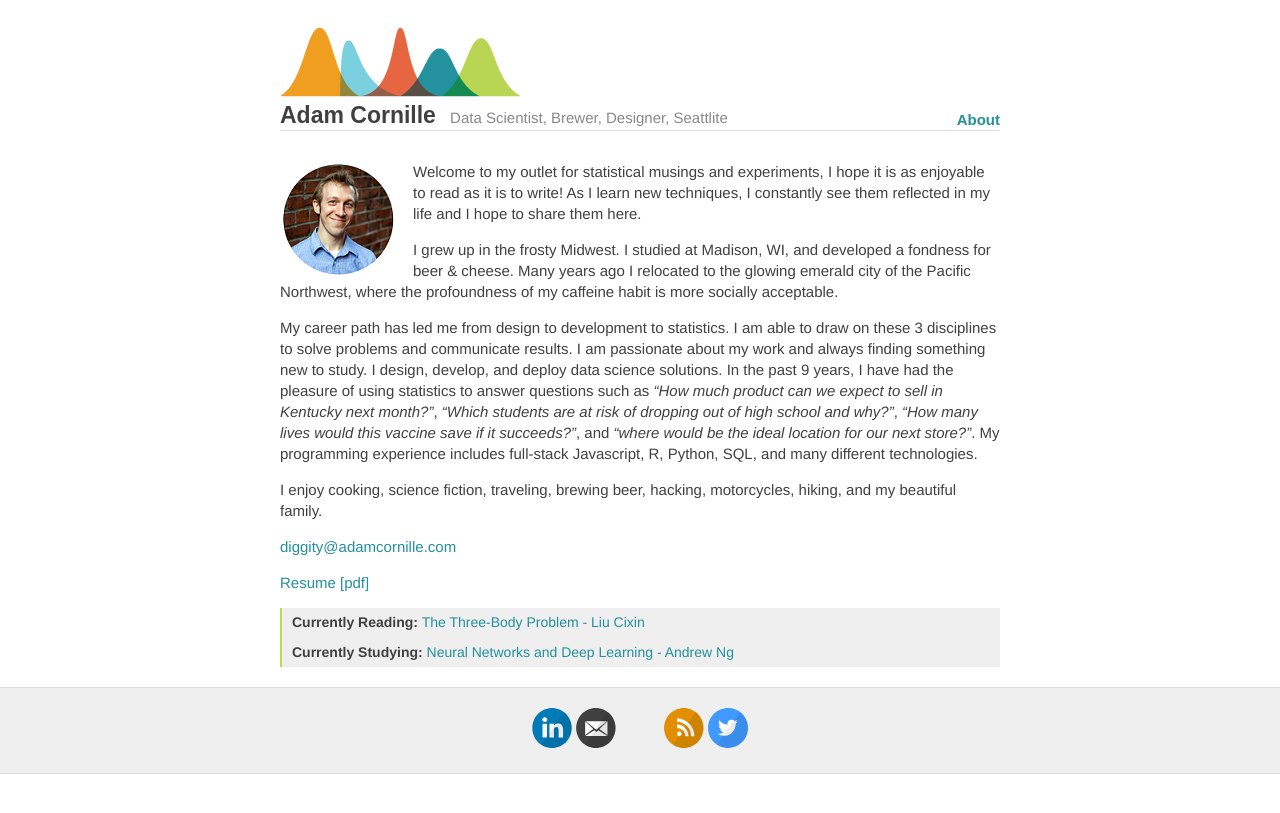
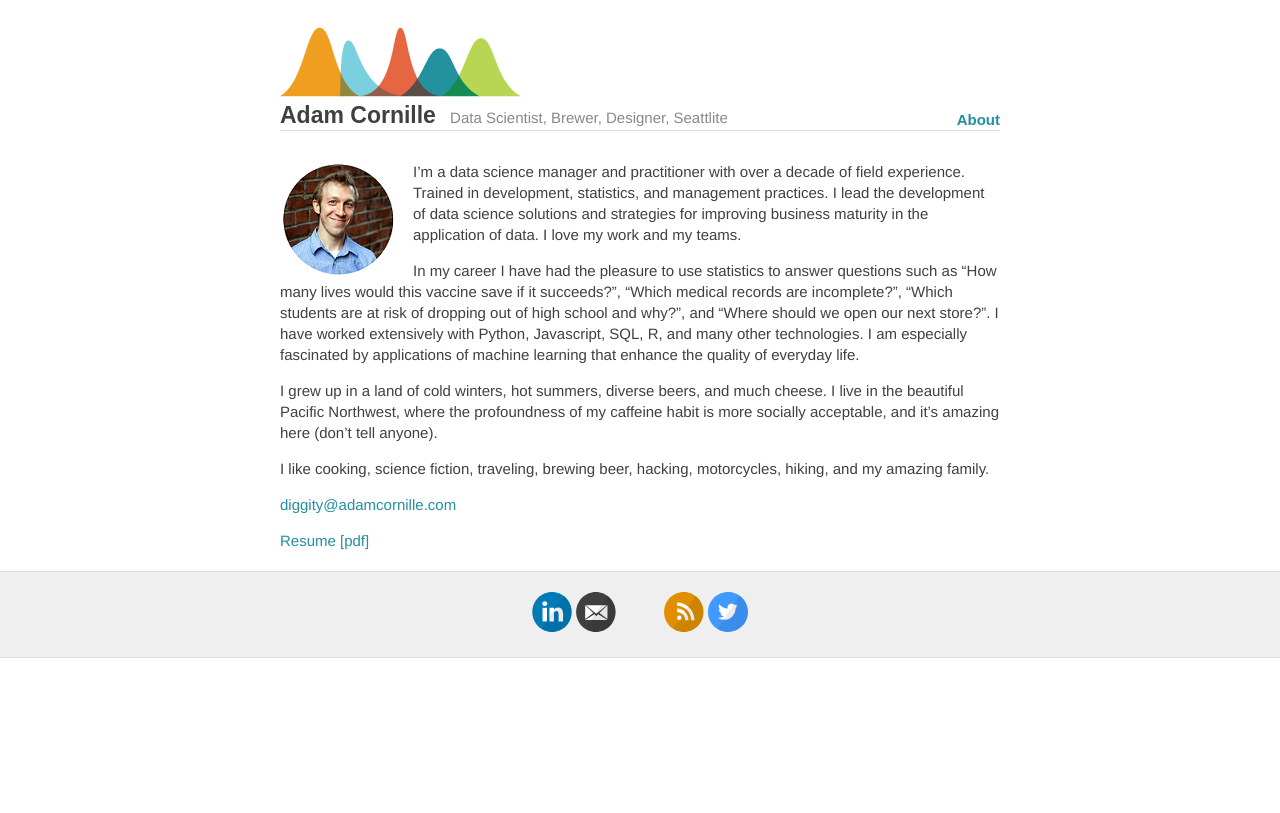
Before and after one commit to lafncow/lafncow.github.io, a Jekyll site: the page built from about.md, in a window 1280 px wide. Shown: the top 813 px of the page. Built offline with Jekyll 4.4.1, drawn with Linux system fonts in a browser that asks for light colours.

Commit message:
About Update
updated bio

```diff
--- a/about.md
+++ b/about.md
@@ -4,20 +4,16 @@ title: About Me
 permalink: /about/
 ---
 <img src="http://adamcornille.com/images/AdamCornille_Circle_sm.png" alt="Me" style="float: left;margin-right: 16px;">
-Welcome to my outlet for statistical musings and experiments, I hope it is as enjoyable to read as it is to write! As I learn new techniques, I constantly see them reflected in my life and I hope to share them here.
+I'm a data science manager and practitioner with over a decade of field experience. Trained in development, statistics, and management practices. I lead the development of data science solutions and strategies for improving business maturity in the application of data. I love my work and my teams.
 
-I grew up in the frosty Midwest. I studied at Madison, WI, and developed a fondness for beer & cheese. Many years ago I relocated to the glowing emerald city of the Pacific Northwest, where the profoundness of my caffeine habit is more socially acceptable.
+In my career I have had the pleasure to use statistics to answer questions such as "How many lives would this vaccine save if it succeeds?", "Which medical records are incomplete?", "Which students are at risk of dropping out of high school and why?", and "Where should we open our next store?". I have worked extensively with Python, Javascript, SQL, R, and many other technologies. I am especially fascinated by applications of machine learning that enhance the quality of everyday life.
 
-My career path has led me from design to development to statistics. I am able to draw on these 3 disciplines to solve problems and communicate results. I am passionate about my work and always finding something new to study. I design, develop, and deploy data science solutions. In the past 9 years, I have had the pleasure of using statistics to answer questions such as _"How much product can we expect to sell in Kentucky next month?"_, _"Which students are at risk of dropping out of high school and why?"_, _"How many lives would this vaccine save if it succeeds?"_, and _"where would be the ideal location for our next store?"_. My programming experience includes full-stack Javascript, R, Python, SQL, and many different technologies.
+I grew up in a land of cold winters, hot summers, diverse beers, and much cheese. I live in the beautiful Pacific Northwest, where the profoundness of my caffeine habit is more socially acceptable, and it's amazing here (don't tell anyone).
 
-I enjoy cooking, science fiction, traveling, brewing beer, hacking, motorcycles, hiking, and my beautiful family.
+I like cooking, science fiction, traveling, brewing beer, hacking, motorcycles, hiking, and my amazing family.
 
 [diggity@adamcornille.com](mailto:diggity+website@adamcornille.com)
 
 <a href="http://adamcornille.com/docs/Adam_Cornille.pdf" target="_blank">Resume [pdf]</a>
 
-> **Currently Reading:** <a href="https://www.goodreads.com/book/show/20518872-the-three-body-problem" target="_blank">The Three-Body Problem - Liu Cixin</a>
 {: .caption}
-
-> **Currently Studying:** <a href="https://www.coursera.org/learn/neural-networks-deep-learning" target="_blank">Neural Networks and Deep Learning - Andrew Ng</a>
-{: .caption}
```
